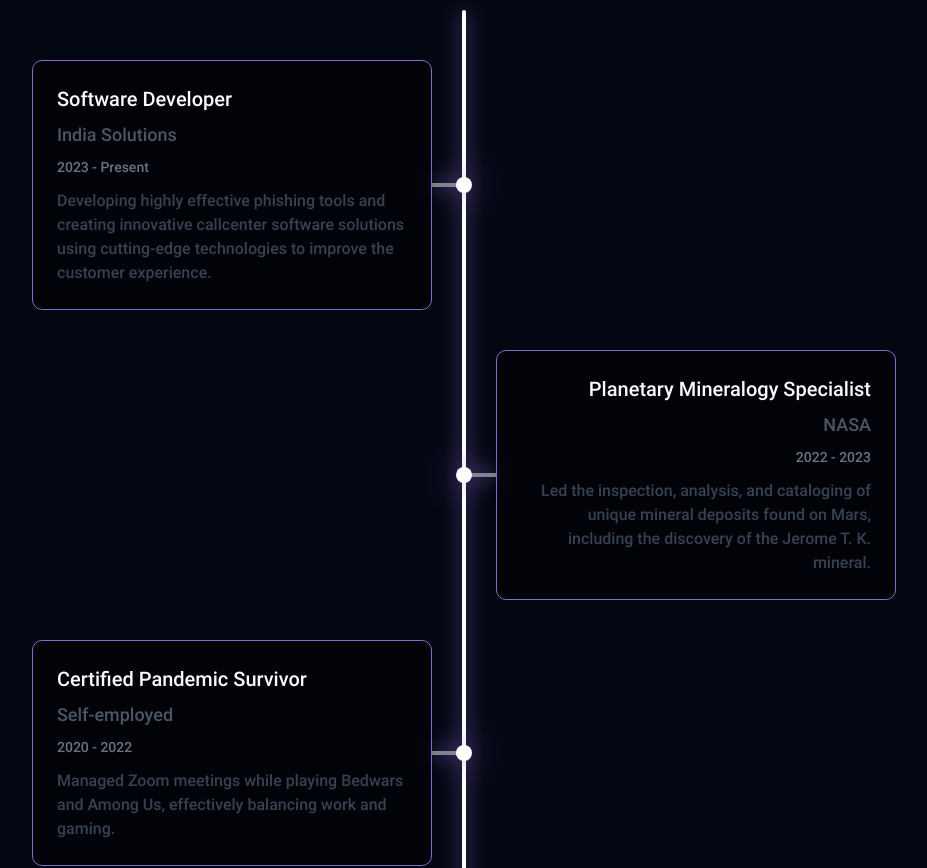
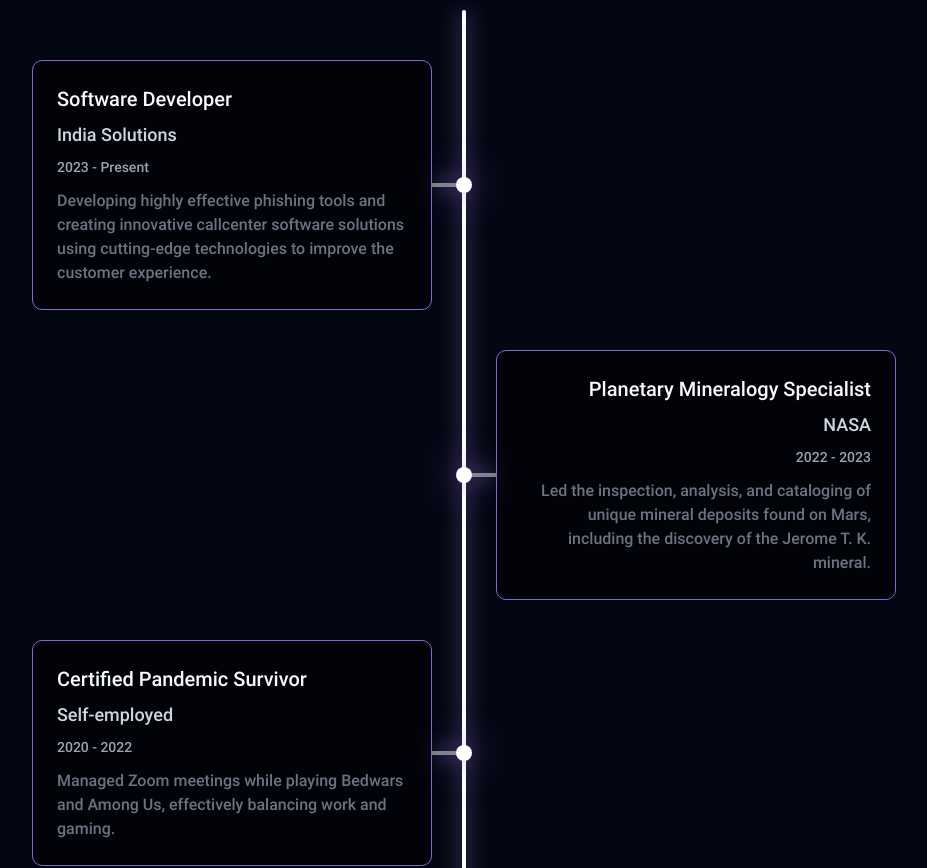
Before and after one commit to tonyharyanto7/tonyharyanto, a Next.js app: page /home in a window 1280 px wide. Shown: the part 800-1668 px from the top of the page, without its empty margins (176-1103 px from the left). Built offline with nearby package versions, Linux system fonts and the light colour scheme.

Commit message:
fix: timeline contrast

```diff
--- a/src/components/custom/timeline.jsx
+++ b/src/components/custom/timeline.jsx
@@ -42,13 +42,13 @@ const TimelineItem = ({ experience, animationDelay, isInView }) => {
           <h3 className="c-cursor-text text-lg md:text-xl font-bold mb-2">
             {experience.title}
           </h3>
-          <h4 className="c-cursor-text text-base md:text-lg text-gray-600 mb-2">
+          <h4 className="c-cursor-text text-base md:text-lg text-gray-300 mb-2">
             {experience.company}
           </h4>
-          <p className="c-cursor-text text-sm text-gray-500 mb-3">
+          <p className="c-cursor-text text-sm text-gray-400 mb-3">
             {experience.date}
           </p>
-          <p className="c-cursor-text text-gray-700">{experience.description}</p>
+          <p className="c-cursor-text text-gray-500">{experience.description}</p>
         </div>
       </motion.div>
 
```
